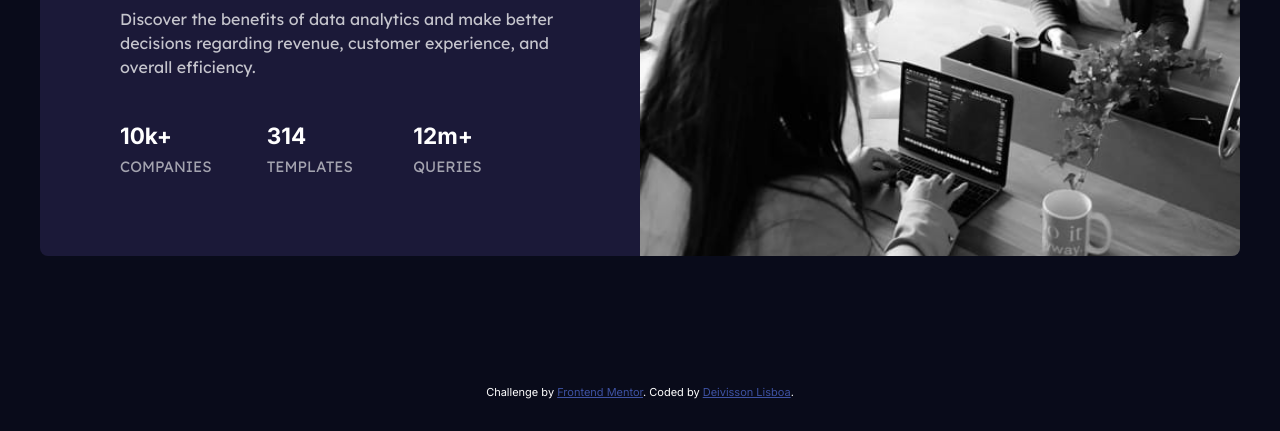
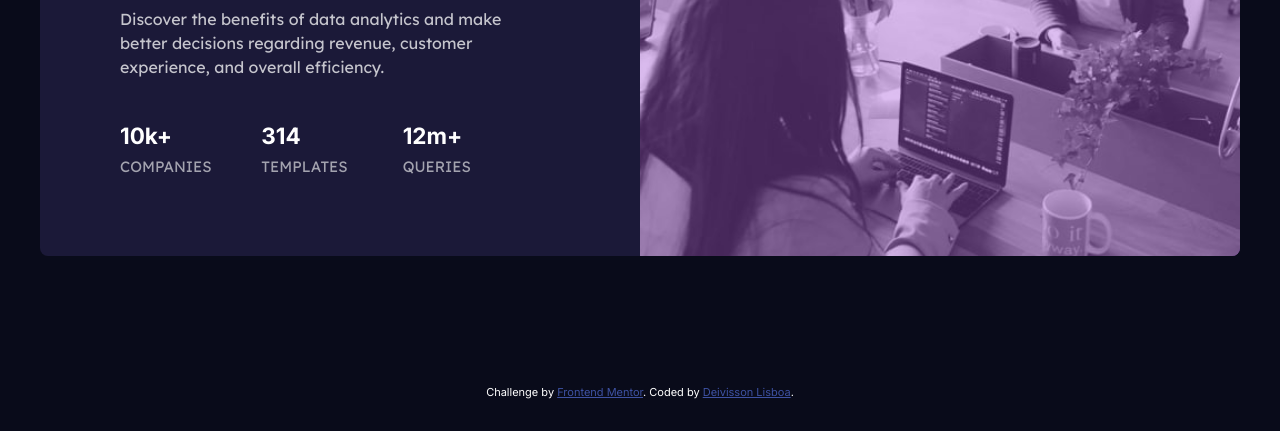
Before and after one commit to DeivissonLisboa/frontend-mentor-stats-preview-card-component, a plain HTML site: page index.html in a window 1280 px wide. Shown: the part 369-800 px from the top of the page. Drawn offline with Linux system fonts and the light colour scheme.

Commit message:
Change image color

```diff
--- a/style.css
+++ b/style.css
@@ -39,10 +39,13 @@ main {
 
 header {
   position: relative;
+  background-color: var(--accent);
 }
 
 header img {
   width: 100%;
+  height: 100%;
+  opacity: 0.6;
 }
 
 section {
@@ -106,6 +109,7 @@ section ul p {
 
   section {
     padding: 5rem;
+    padding-right: 6rem;
     display: flex;
     flex-direction: column;
     justify-content: space-between;
```
